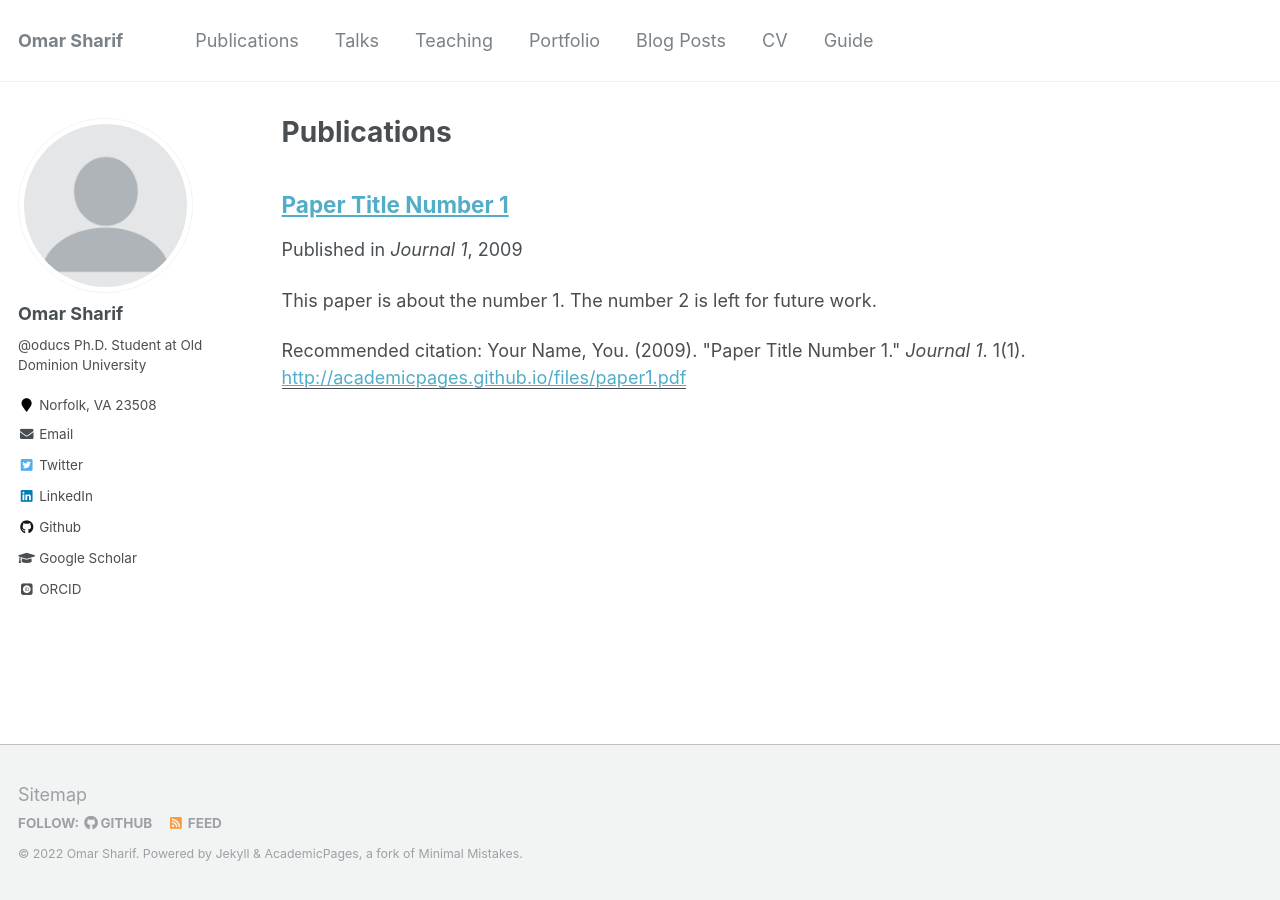
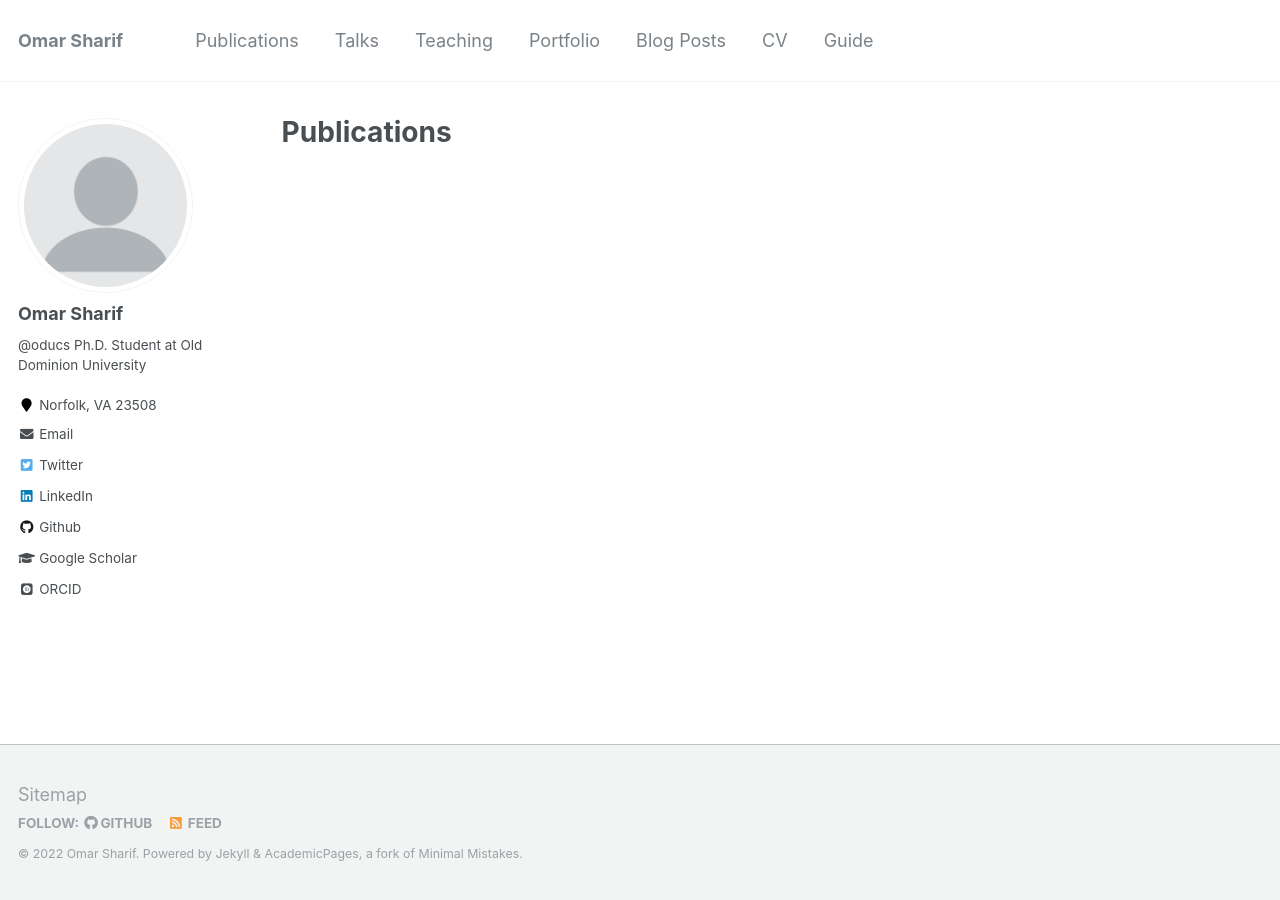
Before and after one commit to omarsharif786/omarsharif786.github.io, a Jekyll site: the page built from _pages/publications.md, in a window 1280 px wide. Built offline with Jekyll 4.4.1, drawn with Linux system fonts in a browser that asks for light colours; some web fonts are replaced.

Commit message:
publications_update

```diff
--- a/_publications/2009-10-01-paper-title-number-1.md
+++ b/_publications/2009-10-01-paper-title-number-1.md
@@ -1,13 +1,3 @@
----
-title: "Paper Title Number 1"
-collection: publications
-permalink: /publication/2009-10-01-paper-title-number-1
-excerpt: 'This paper is about the number 1. The number 2 is left for future work.'
-date: 2009-10-01
-venue: 'Journal 1'
-paperurl: 'http://academicpages.github.io/files/paper1.pdf'
-citation: 'Your Name, You. (2009). &quot;Paper Title Number 1.&quot; <i>Journal 1</i>. 1(1).'
----
 
 ## 2017
 
```
